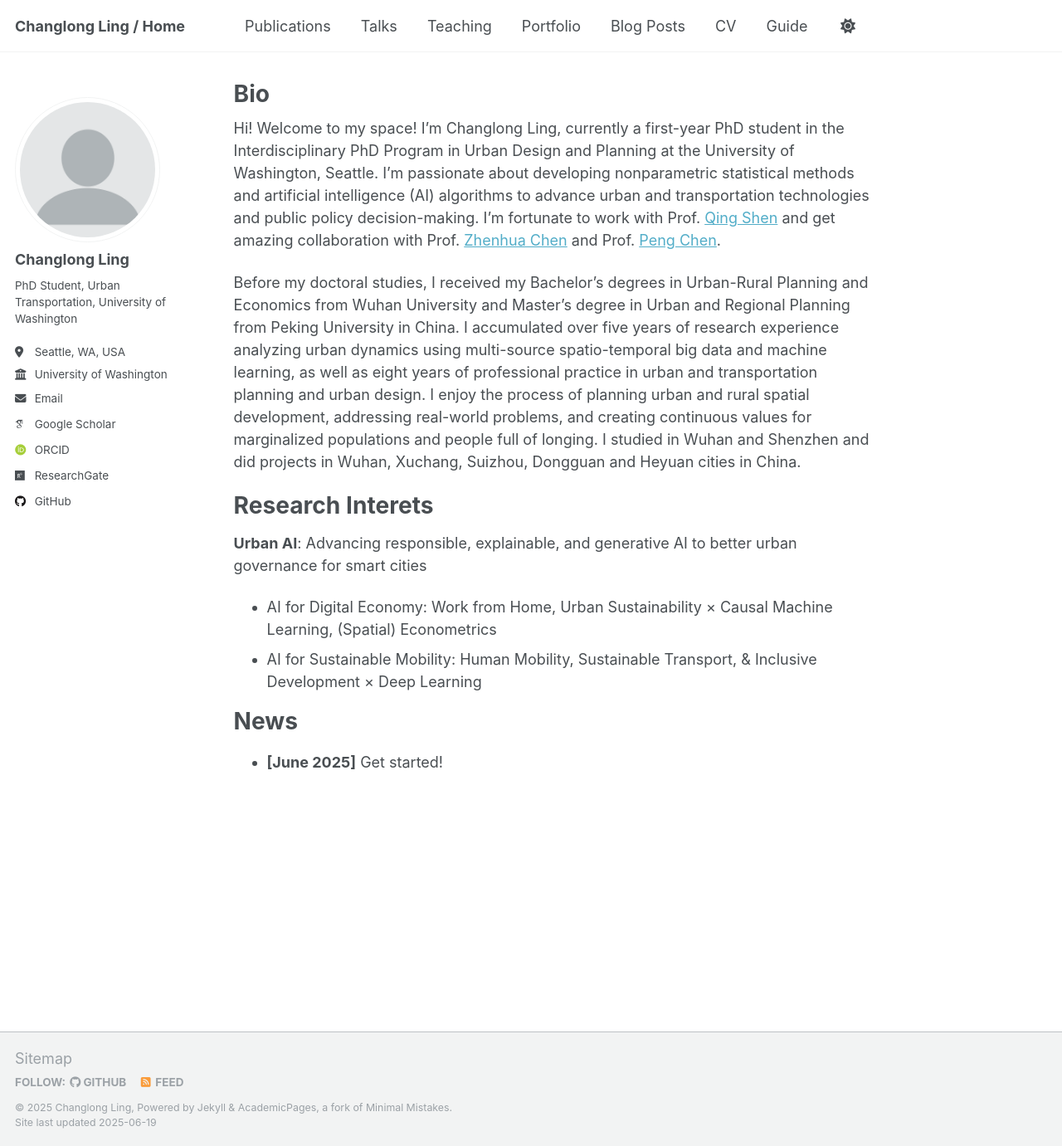
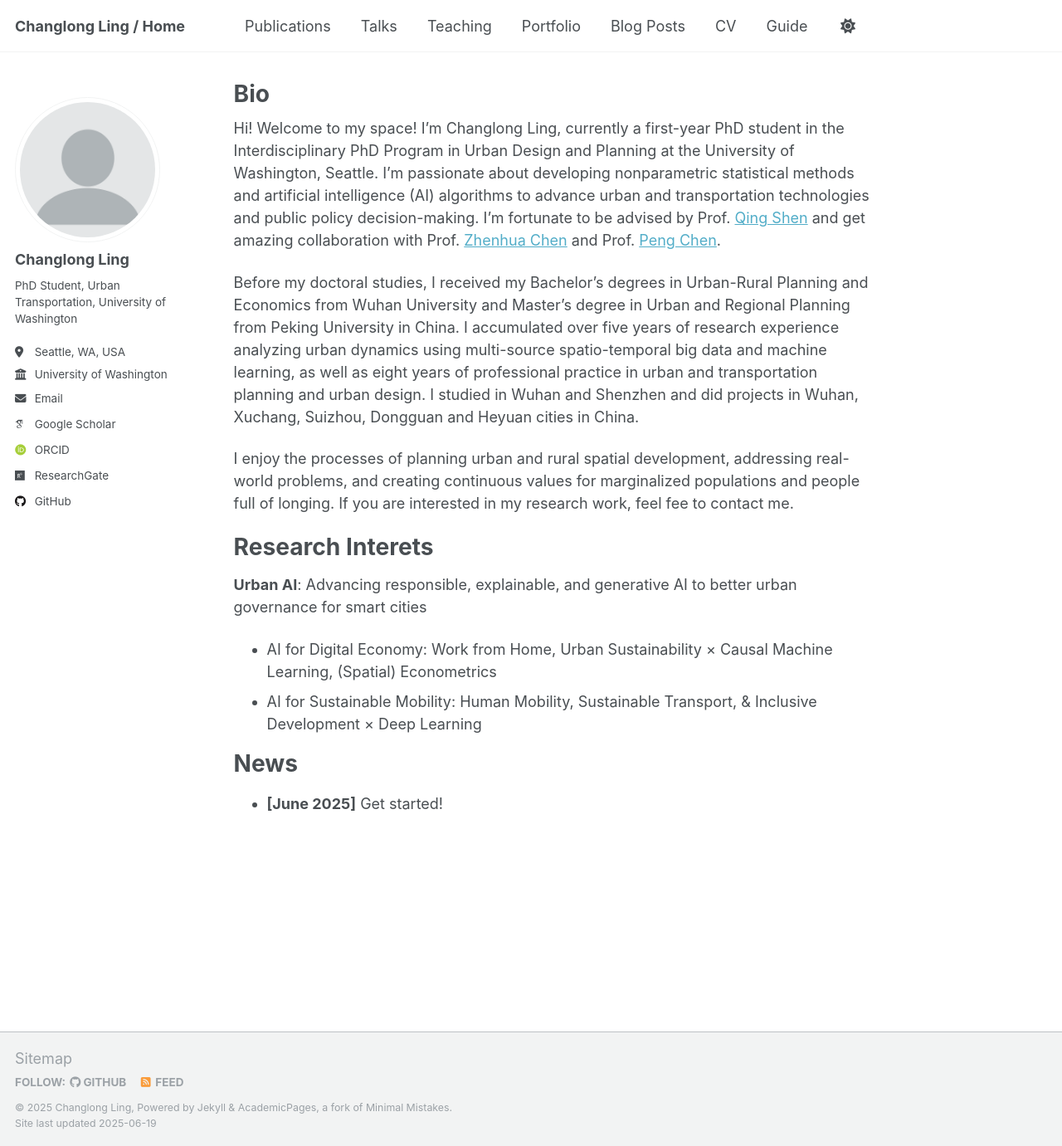
Before and after one commit to ChanglongLing/changlongling.github.io, a Jekyll site: the page built from _pages/about.md, in a window 1280 px wide and 1381 px high. Shown: the whole window at 83% size. Built offline with Jekyll 4.4.1, drawn with Linux system fonts in a browser that asks for light colours; some web fonts are replaced.

Commit message:
Update about.md

```diff
--- a/_pages/about.md
+++ b/_pages/about.md
@@ -7,9 +7,11 @@ redirect_from:
   - /about.html
 ---
 
-Hi! Welcome to my space! I'm Changlong Ling, currently a first-year PhD student in the Interdisciplinary PhD Program in Urban Design and Planning at the University of Washington, Seattle. I'm passionate about developing nonparametric statistical methods and artificial intelligence (AI) algorithms to advance urban and transportation technologies and public policy decision-making. I'm fortunate to work with Prof. [Qing Shen](https://urbdp.be.uw.edu/people/qing-shen/) and get amazing collaboration with Prof. [Zhenhua Chen](https://knowlton.osu.edu/people/chen.7172) and Prof. [Peng Chen](https://www.usf.edu/arts-sciences/departments/public-affairs/people/pchen.aspx).
+Hi! Welcome to my space! I'm Changlong Ling, currently a first-year PhD student in the Interdisciplinary PhD Program in Urban Design and Planning at the University of Washington, Seattle. I'm passionate about developing nonparametric statistical methods and artificial intelligence (AI) algorithms to advance urban and transportation technologies and public policy decision-making. I'm fortunate to be advised by Prof. [Qing Shen](https://urbdp.be.uw.edu/people/qing-shen/) and get amazing collaboration with Prof. [Zhenhua Chen](https://knowlton.osu.edu/people/chen.7172) and Prof. [Peng Chen](https://www.usf.edu/arts-sciences/departments/public-affairs/people/pchen.aspx).
 
-Before my doctoral studies, I received my Bachelor's degrees in Urban-Rural Planning and Economics from Wuhan University and Master's degree in Urban and Regional Planning from Peking University in China. I accumulated over five years of research experience analyzing urban dynamics using multi-source spatio-temporal big data and machine learning, as well as eight years of professional practice in urban and transportation planning and urban design. I enjoy the process of planning urban and rural spatial development, addressing real-world problems, and creating continuous values for marginalized populations and people full of longing. I studied in Wuhan and Shenzhen and did projects in Wuhan, Xuchang, Suizhou, Dongguan and Heyuan cities in China.
+Before my doctoral studies, I received my Bachelor's degrees in Urban-Rural Planning and Economics from Wuhan University and Master's degree in Urban and Regional Planning from Peking University in China. I accumulated over five years of research experience analyzing urban dynamics using multi-source spatio-temporal big data and machine learning, as well as eight years of professional practice in urban and transportation planning and urban design. I studied in Wuhan and Shenzhen and did projects in Wuhan, Xuchang, Suizhou, Dongguan and Heyuan cities in China.
+
+I enjoy the processes of planning urban and rural spatial development, addressing real-world problems, and creating continuous values for marginalized populations and people full of longing. If you are interested in my research work, feel fee to contact me.
 
 Research Interets
 ======
```
